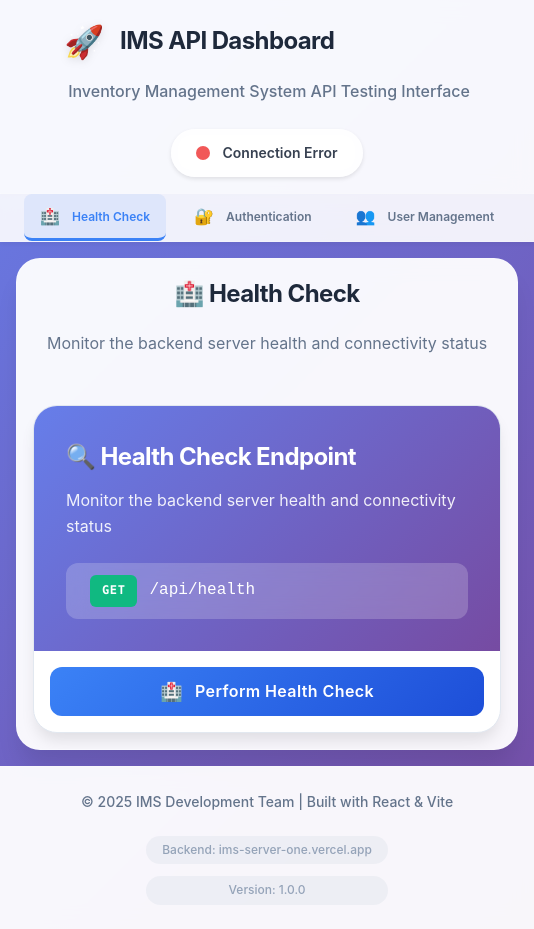
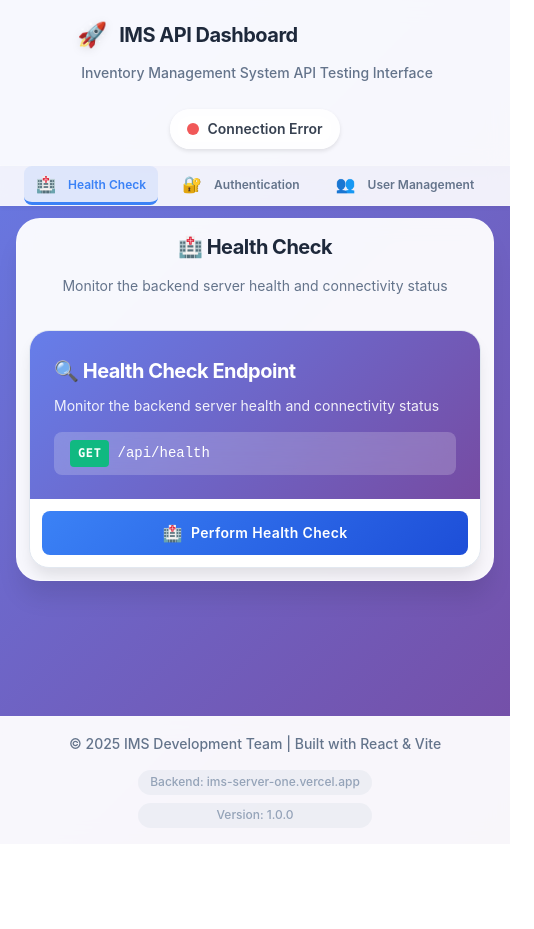
Before and after one commit to ericytex/api-dashboard, a React (Vite) app: page / in a window 390 px wide. Shown: the whole page, 534 px wide, since content can reach past the window. After the commit the page ends 844 px from the top, so only its background shows below. Built offline with nearby package versions, Linux system fonts and the light colour scheme; no server answers.

Commit message:
Fix desktop window fitting: optimize layout to prevent vertical scrollbars and ensure proper content sizing

```diff
--- a/src/App.css
+++ b/src/App.css
@@ -14,14 +14,17 @@ body {
   background-color: #f8fafc;
   color: #1e293b;
   line-height: 1.6;
+  height: 100vh;
+  overflow: hidden;
 }
 
 /* App Container */
 .app-container {
-  min-height: 100vh;
+  height: 100vh;
   display: flex;
   flex-direction: column;
   background: linear-gradient(135deg, #667eea 0%, #764ba2 100%);
+  overflow: hidden;
 }
 
 /* Header */
@@ -29,8 +32,9 @@ body {
   background: rgba(255, 255, 255, 0.95);
   backdrop-filter: blur(10px);
   border-bottom: 1px solid rgba(255, 255, 255, 0.2);
-  padding: 2rem 3rem;
+  padding: 1.5rem 3rem;
   box-shadow: 0 4px 6px -1px rgba(0, 0, 0, 0.1);
+  flex-shrink: 0;
 }
 
 .header-content {
@@ -46,22 +50,22 @@ body {
 .logo-section {
   display: flex;
   flex-direction: column;
-  gap: 0.75rem;
+  gap: 0.5rem;
 }
 
 .logo {
   display: flex;
   align-items: center;
-  gap: 1rem;
+  gap: 0.75rem;
 }
 
 .logo-icon {
-  font-size: 2.5rem;
+  font-size: 2rem;
   filter: drop-shadow(0 2px 4px rgba(0, 0, 0, 0.1));
 }
 
 .logo h1 {
-  font-size: 2.25rem;
+  font-size: 1.875rem;
   font-weight: 700;
   color: #1e293b;
   margin: 0;
@@ -70,7 +74,7 @@ body {
 
 .subtitle {
   color: #64748b;
-  font-size: 1rem;
+  font-size: 0.875rem;
   font-weight: 500;
   margin-left: 0.25rem;
 }
@@ -78,18 +82,18 @@ body {
 .status-indicator {
   display: flex;
   align-items: center;
-  gap: 0.75rem;
-  padding: 0.75rem 1.5rem;
+  gap: 0.5rem;
+  padding: 0.5rem 1rem;
   background: rgba(255, 255, 255, 0.8);
-  border-radius: 2.5rem;
+  border-radius: 2rem;
   border: 1px solid rgba(255, 255, 255, 0.3);
   backdrop-filter: blur(10px);
   box-shadow: 0 2px 4px rgba(0, 0, 0, 0.1);
 }
 
 .status-dot {
-  width: 0.875rem;
-  height: 0.875rem;
+  width: 0.75rem;
+  height: 0.75rem;
   border-radius: 50%;
   animation: pulse 2s infinite;
 }
@@ -115,13 +119,14 @@ body {
   gap: 0.75rem;
   overflow-x: auto;
   box-shadow: 0 2px 4px rgba(0, 0, 0, 0.05);
+  flex-shrink: 0;
 }
 
 .nav-tab {
   display: flex;
   align-items: center;
   gap: 0.75rem;
-  padding: 1.25rem 2rem;
+  padding: 1rem 1.5rem;
   background: transparent;
   border: none;
   border-bottom: 3px solid transparent;
@@ -147,7 +152,7 @@ body {
 }
 
 .tab-icon {
-  font-size: 1.25rem;
+  font-size: 1.125rem;
 }
 
 .tab-label {
@@ -157,10 +162,12 @@ body {
 /* Main Content */
 .main-content {
   flex: 1;
-  padding: 3rem;
+  padding: 2rem 3rem;
   max-width: 1400px;
   margin: 0 auto;
   width: 100%;
+  overflow-y: auto;
+  min-height: 0;
 }
 
 .content-wrapper {
@@ -170,22 +177,27 @@ body {
   box-shadow: 0 20px 25px -5px rgba(0, 0, 0, 0.1);
   overflow: hidden;
   border: 1px solid rgba(255, 255, 255, 0.2);
+  height: 100%;
+  display: flex;
+  flex-direction: column;
 }
 
 .tab-content {
-  padding: 3rem;
+  padding: 2rem;
+  flex: 1;
+  overflow-y: auto;
 }
 
 .section-header {
-  margin-bottom: 3rem;
+  margin-bottom: 2rem;
   text-align: center;
 }
 
 .section-header h2 {
-  font-size: 2.25rem;
+  font-size: 1.875rem;
   font-weight: 700;
   color: #1e293b;
-  margin-bottom: 1rem;
+  margin-bottom: 0.75rem;
   display: flex;
   align-items: center;
   justify-content: center;
@@ -195,70 +207,77 @@ body {
 
 .section-header p {
   color: #64748b;
-  font-size: 1.125rem;
-  max-width: 700px;
+  font-size: 1rem;
+  max-width: 600px;
   margin: 0 auto;
-  line-height: 1.7;
+  line-height: 1.6;
 }
 
 /* Component Cards */
 .health-check-container,
 .login-container,
 .users-container {
-  max-width: 900px;
+  max-width: 800px;
   margin: 0 auto;
+  height: 100%;
+  display: flex;
+  flex-direction: column;
 }
 
 .health-card,
 .login-card,
 .users-card {
   background: #ffffff;
-  border-radius: 1.5rem;
+  border-radius: 1.25rem;
   box-shadow: 0 10px 15px -3px rgba(0, 0, 0, 0.1);
   overflow: hidden;
   border: 1px solid #e2e8f0;
+  flex: 1;
+  display: flex;
+  flex-direction: column;
 }
 
 .card-header {
   background: linear-gradient(135deg, #667eea 0%, #764ba2 100%);
   color: white;
-  padding: 2rem;
+  padding: 1.5rem;
+  flex-shrink: 0;
 }
 
 .endpoint-info h3 {
-  font-size: 1.5rem;
+  font-size: 1.25rem;
   font-weight: 700;
-  margin-bottom: 0.75rem;
+  margin-bottom: 0.5rem;
   display: flex;
   align-items: center;
-  gap: 0.75rem;
+  gap: 0.5rem;
   letter-spacing: -0.025em;
 }
 
 .endpoint-info p {
   color: rgba(255, 255, 255, 0.9);
-  font-size: 1rem;
-  margin-bottom: 1.5rem;
-  line-height: 1.6;
+  font-size: 0.875rem;
+  margin-bottom: 1rem;
+  line-height: 1.5;
 }
 
 .endpoint-url {
   display: flex;
   align-items: center;
-  gap: 0.75rem;
+  gap: 0.5rem;
   background: rgba(255, 255, 255, 0.2);
-  padding: 0.75rem 1.5rem;
-  border-radius: 0.75rem;
+  padding: 0.5rem 1rem;
+  border-radius: 0.5rem;
   font-family: 'Monaco', 'Menlo', 'Ubuntu Mono', monospace;
-  font-size: 1rem;
+  font-size: 0.875rem;
   backdrop-filter: blur(10px);
 }
 
 .method {
   background: #10b981;
   color: white;
-  padding: 0.375rem 0.75rem;
-  border-radius: 0.375rem;
+  padding: 0.25rem 0.5rem;
+  border-radius: 0.25rem;
   font-weight: 600;
   font-size: 0.75rem;
   text-transform: uppercase;
@@ -266,20 +285,25 @@ body {
 }
 
 .card-body {
-  padding: 3rem;
+  padding: 2rem;
+  flex: 1;
+  display: flex;
+  flex-direction: column;
+  overflow-y: auto;
 }
 
 /* Forms */
 .login-form {
   display: flex;
   flex-direction: column;
-  gap: 2rem;
+  gap: 1.5rem;
+  flex: 1;
 }
 
 .form-group {
   display: flex;
   flex-direction: column;
-  gap: 0.75rem;
+  gap: 0.5rem;
 }
 
 .form-group label {
@@ -290,9 +314,9 @@ body {
 }
 
 .form-input {
-  padding: 1rem 1.25rem;
+  padding: 0.75rem 1rem;
   border: 2px solid #e5e7eb;
-  border-radius: 0.75rem;
+  border-radius: 0.5rem;
   font-size: 1rem;
   transition: all 0.2s ease;
   background: #ffffff;
@@ -302,13 +326,13 @@ body {
 .form-input:focus {
   outline: none;
   border-color: #3b82f6;
-  box-shadow: 0 0 0 4px rgba(59, 130, 246, 0.1);
+  box-shadow: 0 0 0 3px rgba(59, 130, 246, 0.1);
 }
 
 .help-text {
   color: #6b7280;
   font-size: 0.75rem;
-  margin-top: 0.5rem;
+  margin-top: 0.25rem;
   line-height: 1.4;
 }
 
@@ -317,23 +341,24 @@ body {
   display: flex;
   align-items: center;
   justify-content: center;
-  gap: 0.75rem;
-  padding: 1rem 2rem;
+  gap: 0.5rem;
+  padding: 0.75rem 1.5rem;
   background: linear-gradient(135deg, #3b82f6 0%, #1d4ed8 100%);
   color: white;
   border: none;
-  border-radius: 0.75rem;
+  border-radius: 0.5rem;
   font-weight: 600;
-  font-size: 1rem;
+  font-size: 0.875rem;
   cursor: pointer;
   transition: all 0.2s ease;
-  min-width: 250px;
+  min-width: 200px;
   letter-spacing: 0.025em;
+  align-self: flex-start;
 }
 
 .action-button:hover:not(:disabled) {
-  transform: translateY(-2px);
-  box-shadow: 0 8px 25px rgba(59, 130, 246, 0.4);
+  transform: translateY(-1px);
+  box-shadow: 0 4px 12px rgba(59, 130, 246, 0.4);
 }
 
 .action-button:disabled {
@@ -343,12 +368,12 @@ body {
 }
 
 .button-icon {
-  font-size: 1.125rem;
+  font-size: 1rem;
 }
 
 .loading-spinner {
-  width: 1.25rem;
-  height: 1.25rem;
+  width: 1rem;
+  height: 1rem;
   border: 2px solid rgba(255, 255, 255, 0.3);
   border-top: 2px solid white;
   border-radius: 50%;
@@ -362,10 +387,11 @@ body {
 
 /* Response Sections */
 .response-section {
-  margin-top: 3rem;
-  border-radius: 1rem;
+  margin-top: 1.5rem;
+  border-radius: 0.75rem;
   overflow: hidden;
   border: 1px solid;
+  flex-shrink: 0;
 }
 
 .response-section.success {
@@ -381,8 +407,8 @@ body {
 .response-header {
   display: flex;
   align-items: center;
-  gap: 1rem;
-  padding: 1.5rem 2rem;
+  gap: 0.75rem;
+  padding: 1rem 1.5rem;
   border-bottom: 1px solid;
 }
 
@@ -399,13 +425,13 @@ body {
 }
 
 .status-icon {
-  font-size: 1.5rem;
+  font-size: 1.25rem;
 }
 
 .response-header h4 {
   font-weight: 600;
   margin: 0;
-  font-size: 1.125rem;
+  font-size: 1rem;
 }
 
 .user-count {
@@ -416,39 +442,43 @@ body {
 }
 
 .response-content {
-  padding: 2rem;
+  padding: 1.5rem;
+  max-height: 400px;
+  overflow-y: auto;
 }
 
 .response-content pre {
   background: #1f2937;
   color: #f9fafb;
-  padding: 1.5rem;
-  border-radius: 0.75rem;
+  padding: 1rem;
+  border-radius: 0.5rem;
   overflow-x: auto;
   font-family: 'Monaco', 'Menlo', 'Ubuntu Mono', monospace;
   font-size: 0.875rem;
-  line-height: 1.6;
+  line-height: 1.5;
+  max-height: 300px;
+  overflow-y: auto;
 }
 
 .error-message {
   color: #dc2626;
   font-weight: 500;
-  font-size: 1rem;
+  font-size: 0.875rem;
   line-height: 1.5;
 }
 
 /* Token Display */
 .token-info,
 .user-info {
-  margin-bottom: 2rem;
+  margin-bottom: 1.5rem;
 }
 
 .token-info h5,
 .user-info h5 {
   font-weight: 600;
   color: #374151;
-  margin-bottom: 0.75rem;
-  font-size: 1rem;
+  margin-bottom: 0.5rem;
+  font-size: 0.875rem;
   letter-spacing: 0.025em;
 }
 
@@ -456,43 +486,50 @@ body {
   display: block;
   background: #1f2937;
   color: #f9fafb;
-  padding: 1rem;
-  border-radius: 0.75rem;
+  padding: 0.75rem;
+  border-radius: 0.5rem;
   font-family: 'Monaco', 'Menlo', 'Ubuntu Mono', monospace;
   font-size: 0.75rem;
   word-break: break-all;
-  line-height: 1.5;
+  line-height: 1.4;
+  max-height: 200px;
+  overflow-y: auto;
 }
 
 /* Users Table */
 .users-table {
   overflow-x: auto;
-  margin-bottom: 2rem;
-  border-radius: 0.75rem;
+  margin-bottom: 1.5rem;
+  border-radius: 0.5rem;
   box-shadow: 0 4px 6px -1px rgba(0, 0, 0, 0.1);
+  max-height: 400px;
+  overflow-y: auto;
 }
 
 .users-table table {
   width: 100%;
   border-collapse: collapse;
   background: white;
-  border-radius: 0.75rem;
+  border-radius: 0.5rem;
   overflow: hidden;
 }
 
 .users-table th {
   background: #f8fafc;
-  padding: 1rem 1.5rem;
+  padding: 0.75rem 1rem;
   text-align: left;
   font-weight: 600;
   color: #374151;
   border-bottom: 1px solid #e2e8f0;
   font-size: 0.875rem;
   letter-spacing: 0.025em;
+  position: sticky;
+  top: 0;
+  z-index: 10;
 }
 
 .users-table td {
-  padding: 1rem 1.5rem;
+  padding: 0.75rem 1rem;
   border-bottom: 1px solid #f1f5f9;
   font-size: 0.875rem;
   line-height: 1.5;
@@ -503,8 +540,8 @@ body {
 }
 
 .role-badge {
-  padding: 0.375rem 0.75rem;
-  border-radius: 0.375rem;
+  padding: 0.25rem 0.5rem;
+  border-radius: 0.25rem;
   font-size: 0.75rem;
   font-weight: 600;
   text-transform: uppercase;
@@ -538,14 +575,14 @@ body {
 
 /* Raw Data Section */
 .raw-data {
-  margin-top: 1.5rem;
+  margin-top: 1rem;
 }
 
 .raw-data summary {
   cursor: pointer;
-  padding: 0.75rem 1rem;
+  padding: 0.5rem 0.75rem;
   background: #f8fafc;
-  border-radius: 0.5rem;
+  border-radius: 0.25rem;
   font-weight: 600;
   color: #374151;
   user-select: none;
@@ -558,15 +595,17 @@ body {
 }
 
 .raw-data pre {
-  margin-top: 0.75rem;
+  margin-top: 0.5rem;
+  max-height: 300px;
+  overflow-y: auto;
 }
 
 /* Token Section */
 .token-section {
   display: flex;
   flex-direction: column;
-  gap: 1.5rem;
-  margin-bottom: 1.5rem;
+  gap: 1rem;
+  margin-bottom: 1rem;
 }
 
 /* Footer */
@@ -574,8 +613,8 @@ body {
   background: rgba(255, 255, 255, 0.95);
   backdrop-filter: blur(10px);
   border-top: 1px solid rgba(255, 255, 255, 0.2);
-  padding: 2rem 3rem;
-  margin-top: auto;
+  padding: 1.5rem 3rem;
+  flex-shrink: 0;
 }
 
 .footer-content {
@@ -585,7 +624,7 @@ body {
   justify-content: space-between;
   align-items: center;
   flex-wrap: wrap;
-  gap: 2rem;
+  gap: 1.5rem;
 }
 
 .footer-content p {
@@ -597,15 +636,15 @@ body {
 
 .footer-links {
   display: flex;
-  gap: 2rem;
+  gap: 1.5rem;
   font-size: 0.75rem;
   color: #94a3b8;
 }
 
 .footer-links span {
-  padding: 0.375rem 1rem;
+  padding: 0.25rem 0.75rem;
   background: rgba(148, 163, 184, 0.1);
-  border-radius: 1.25rem;
+  border-radius: 1rem;
   font-weight: 500;
   line-height: 1.4;
 }
@@ -613,7 +652,7 @@ body {
 /* Responsive Design */
 @media (max-width: 1024px) {
   .header {
-    padding: 1.5rem 2rem;
+    padding: 1.25rem 2rem;
   }
 
   .nav-tabs {
@@ -621,19 +660,32 @@ body {
   }
 
   .main-content {
-    padding: 2rem;
+    padding: 1.5rem 2rem;
   }
 
   .tab-content {
-    padding: 2rem;
+    padding: 1.5rem;
   }
 
   .card-body {
-    padding: 2rem;
+    padding: 1.5rem;
   }
 }
 
 @media (max-width: 768px) {
+  body {
+    overflow: auto;
+  }
+
+  .app-container {
+    height: auto;
+    min-height: 100vh;
+  }
+
+  .main-content {
+    overflow: visible;
+  }
+
   .header-content {
     flex-direction: column;
     text-align: center;
@@ -641,7 +693,7 @@ body {
   }
 
   .logo h1 {
-    font-size: 1.875rem;
+    font-size: 1.5rem;
   }
 
   .nav-tabs {
@@ -649,39 +701,39 @@ body {
   }
 
   .nav-tab {
-    padding: 1rem 1.5rem;
+    padding: 0.75rem 1.25rem;
     font-size: 0.875rem;
   }
 
   .main-content {
-    padding: 1.5rem;
+    padding: 1rem 1.5rem;
   }
 
   .tab-content {
-    padding: 1.5rem;
+    padding: 1rem;
   }
 
   .section-header h2 {
-    font-size: 1.875rem;
+    font-size: 1.5rem;
   }
 
   .section-header p {
-    font-size: 1rem;
+    font-size: 0.875rem;
   }
 
   .card-body {
-    padding: 1.5rem;
+    padding: 1rem;
   }
 
   .footer-content {
     flex-direction: column;
     text-align: center;
-    gap: 1.5rem;
+    gap: 1rem;
   }
 
   .footer-links {
     justify-content: center;
-    gap: 1.5rem;
+    gap: 1rem;
   }
 
   .users-table {
@@ -690,12 +742,12 @@ body {
 
   .users-table th,
   .users-table td {
-    padding: 0.75rem 1rem;
+    padding: 0.5rem 0.75rem;
   }
 
   .action-button {
     min-width: 100%;
-    padding: 0.875rem 1.5rem;
+    padding: 0.75rem 1.25rem;
   }
 }
 
@@ -705,15 +757,15 @@ body {
   }
 
   .logo h1 {
+    font-size: 1.25rem;
+  }
+
+  .logo-icon {
     font-size: 1.5rem;
   }
 
-  .logo-icon {
-    font-size: 2rem;
-  }
-
   .nav-tab {
-    padding: 0.75rem 1rem;
+    padding: 0.5rem 0.75rem;
     font-size: 0.75rem;
   }
 
@@ -722,32 +774,32 @@ body {
   }
 
   .section-header h2 {
-    font-size: 1.5rem;
+    font-size: 1.25rem;
   }
 
   .main-content {
-    padding: 1rem;
+    padding: 0.75rem 1rem;
   }
 
   .tab-content {
-    padding: 1rem;
+    padding: 0.75rem;
   }
 
   .card-body {
-    padding: 1rem;
+    padding: 0.75rem;
   }
 
   .token-display {
     font-size: 0.625rem;
-    padding: 0.75rem;
+    padding: 0.5rem;
   }
 
   .footer {
-    padding: 1.5rem;
+    padding: 1rem 1.5rem;
   }
 
   .footer-links {
     flex-direction: column;
-    gap: 0.75rem;
+    gap: 0.5rem;
   }
 }
```
